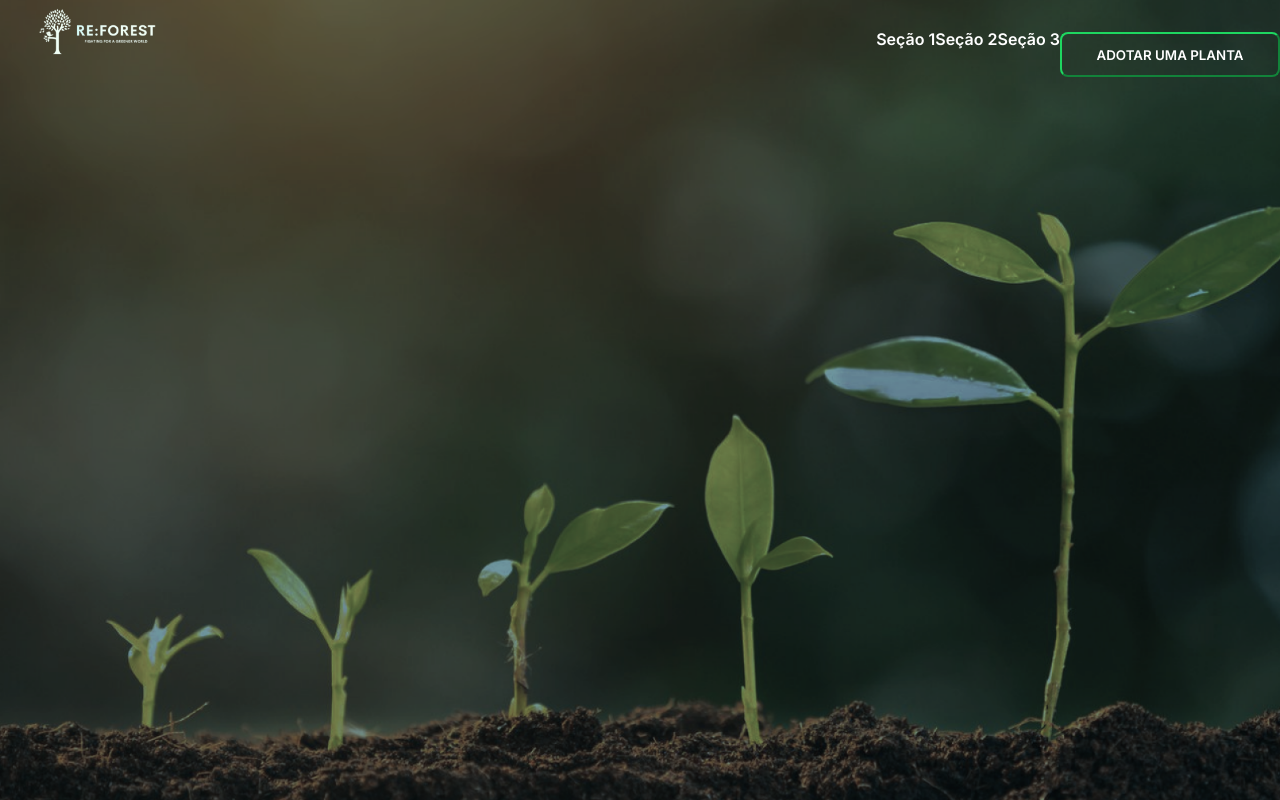
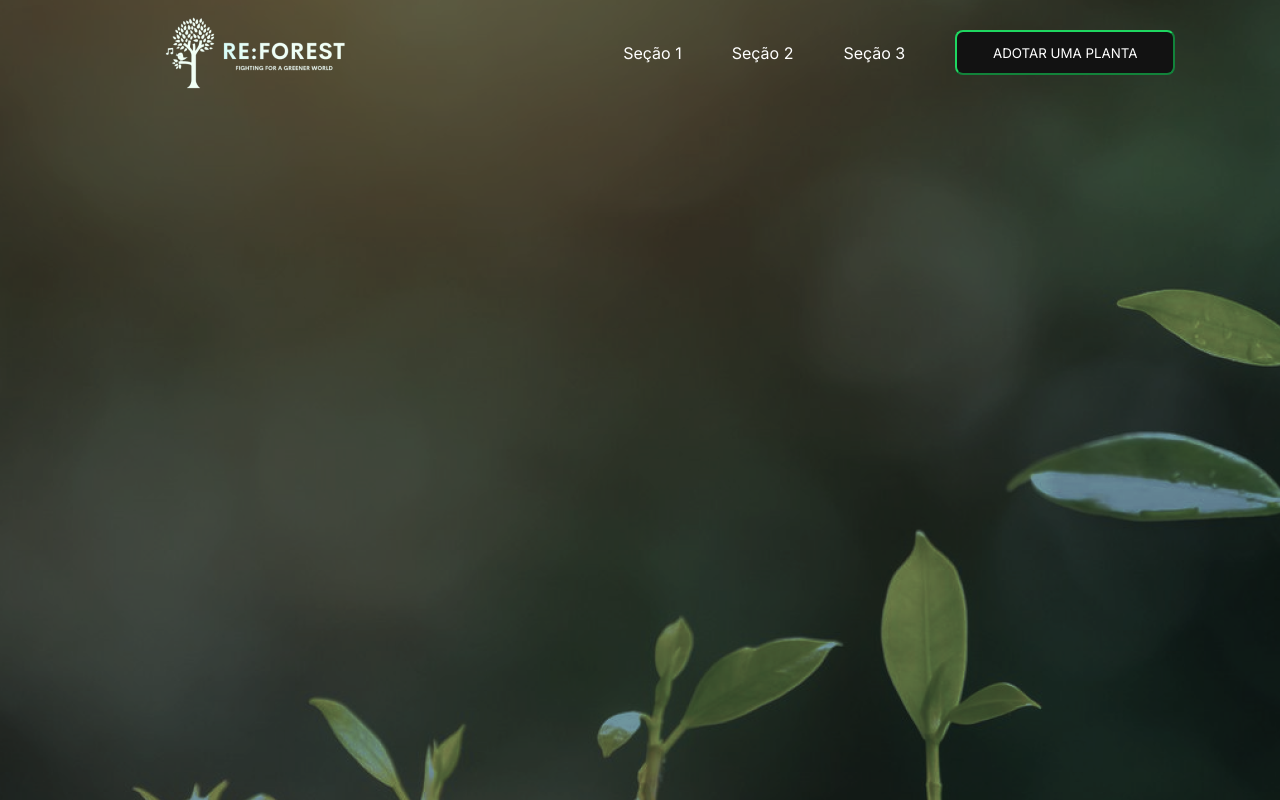
Before and after one commit to LeviLJR/Driteam, a plain HTML site: page principal.html in a window 1280 px wide. Drawn offline with Linux system fonts and the light colour scheme.

Commit message:
ajuste do header

```diff
--- a/index.html
+++ b/principal.html
@@ -7,13 +7,13 @@
     <link rel="preconnect" href="https://fonts.googleapis.com" />
     <link rel="preconnect" href="https://fonts.gstatic.com" crossorigin />
     <link
-      href="https://fonts.googleapis.com/css2?family=Inter:wght@600&family=Poppins:wght@300;400;600;700&display=swap"
+      href="https://fonts.googleapis.com/css2?family=Inter:wght@100..900&display=swap"
       rel="stylesheet"
     />
     <link rel="stylesheet" href="./style.css" />
   </head>
   <body>
-      <section class="hero">
+      <section style="background-image: url('./assets/images/heroBanner.png'); height: 100%; width: 100%;">
         <header class="header">
             <div>
               <img class="img" src="./assets/images/logo5.png">
@@ -22,7 +22,6 @@
               <a class="a_home">Seção 1</a>
               <a class="a_home">Seção 2</a>
               <a class="a_home">Seção 3</a>
-              <div>
               <input
                 type="submit"
                 value="ADOTAR UMA PLANTA"
@@ -30,9 +29,7 @@
                 onclick=""
               />
             </div>
-            </div>
         </header>
       </section>
   </body>
-
 </html>
--- a/style.css
+++ b/style.css
@@ -1,8 +1,10 @@
 :root {
   --green: #50fa7b;
-  --gray-dark: #141316;
-  --gray: #282a36;
-  --white: white;
+  --gray-dark: #121212;
+  --black: black;
+  --white: #FFFFFF;
+  --gray: #6C6C6C;
+  --yellow-light: #F4F1DE;
 }
 
 * {
@@ -90,6 +92,7 @@ main {
 
 .a_home{
   color: #fff;
+  margin-right: 50px;
 }
 
 #botao{
@@ -104,8 +107,7 @@ main {
 }
 
 #botao_home{
-  margin-top: 2rem;
-  background-color: transparent;
+  background-color: var(--gray-dark);
   color: #fff;
   width: 220px;
   height: 45px;
@@ -115,10 +117,12 @@ main {
 }
 
 .img{
-  width: 200px;
-  height: 48px;
+  margin-top: 1rem;
   margin-bottom: 10px;
-  align-self: flex-start;
+  width: 309px;
+  height: 75px;
+  flex-direction: row;
+  align-self: center;
 }
 
 .password{
@@ -141,7 +145,6 @@ main {
 }
 
 .hero{
-  background-image: url('./assets/images/heroBanner.png');
   width: 100%;
   height: 100%;
   background-repeat: no-repeat;
@@ -152,6 +155,7 @@ main {
 .header {
   display: flex;
   flex-direction: row;
-  justify-content: space-between;
+  justify-content: space-around;
   align-items: center;
+  font-size: 24;
 }
```
Lines whose indentation alone changed are shown as unchanged.
